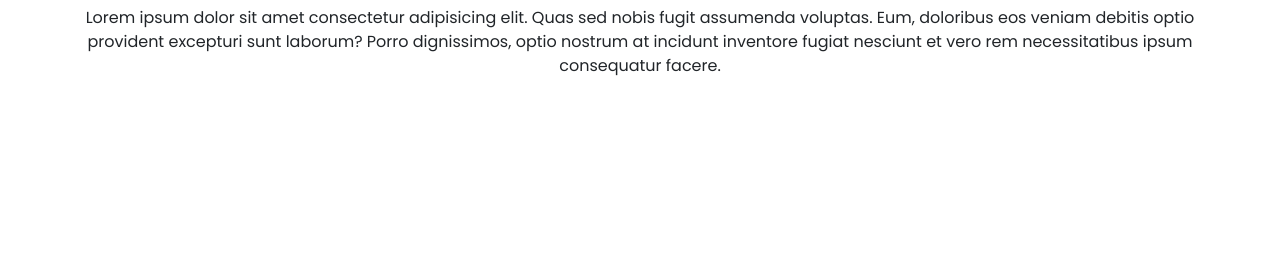
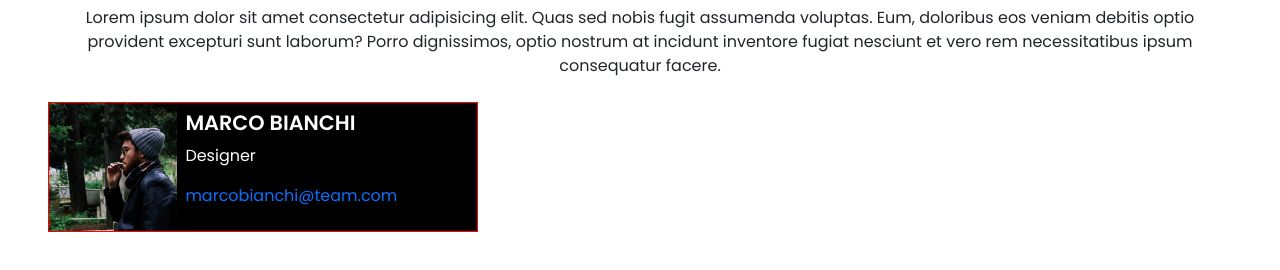
Before and after one commit to Andre050101/js-our-team, a plain HTML site: page index.html in a window 1280 px wide. Shown: the part 98-368 px from the top of the page. Drawn offline with nearby package versions, Linux system fonts and the light colour scheme; a web font is replaced by a local one.

Commit message:
card html/css prototype created

```diff
--- a/css/style.css
+++ b/css/style.css
@@ -1,6 +1,11 @@
 /*Variables*/
 :root {
     --title-color: #e53170;
+}
+
+/*debug*/
+.debug {
+    border: 1px solid red;
 }
 
 /*Font:*/
@@ -53,8 +58,38 @@ h1 {
     color: var(--title-color);
 }
 
+h2 {
+    font-weight: 600;
+    font-size: 1.3em;
+}
+
+a {
+    text-decoration: none;
+}
+
 body {
     font-family: "Poppins", sans-serif;
     font-weight: 400;
     font-style: normal;
 }
+
+#card {
+    background-color: black;
+}
+
+#card div h2,
+#card div p {
+    color: white;
+}
+
+.width70per {
+    width: 70%;
+}
+
+.width30per {
+    width: 30%;
+}
+
+.width100per {
+    width: 100%;
+}
--- a/index.html
+++ b/index.html
@@ -25,8 +25,17 @@
                 doloribus eos veniam debitis optio provident excepturi sunt laborum? Porro dignissimos, optio nostrum at
                 incidunt inventore fugiat nesciunt et vero rem necessitatibus ipsum consequatur facere.</p>
         </div>
-        <div id>
-
+        <div class="mt-4 d-flex">
+            <div id="card" class="debug d-flex">
+                <div class="width30per">
+                    <img src="./img/male1.png" alt="" class="width100per">
+                </div>
+                <div class="p-2">
+                    <h2>MARCO BIANCHI</h2>
+                    <p>Designer</p>
+                    <a href="">marcobianchi@team.com</a>
+                </div>
+            </div>
         </div>
 
 
```
Also changed, not shown: script/script.js (line endings or trailing spaces).
